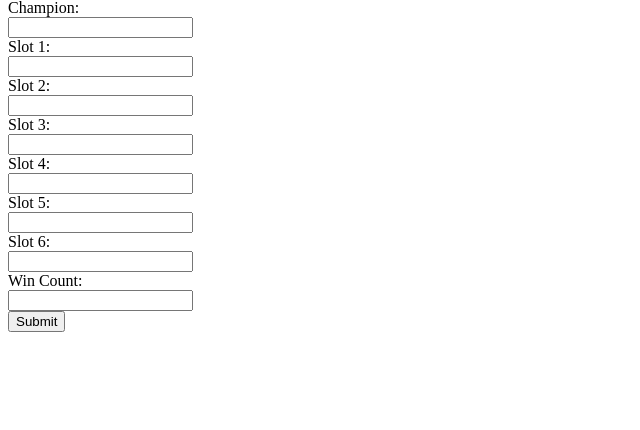
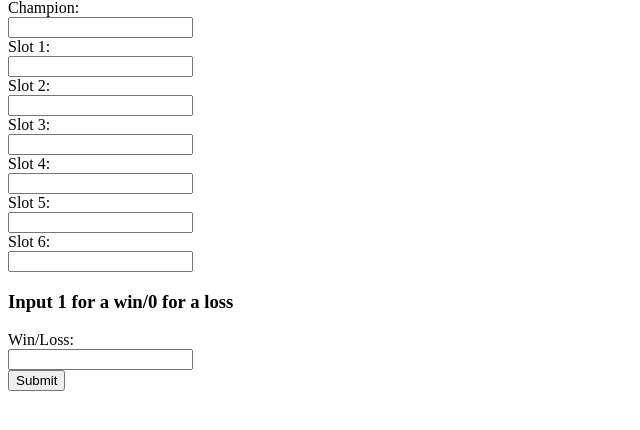
Before and after one commit to ddpr/LoL-FlaskApp, a Flask app: page /addrunepage in a window 1280 px wide. Shown: the part 81-511 px from the top of the page, without its empty margins (0-640 px from the left). Run offline with Flask 3, Linux system fonts and the light colour scheme.

Commit message:
Adds recommending champion from three searched, and editing tables

```diff
--- a/app.py
+++ b/app.py
@@ -32,7 +32,7 @@ def getrecs(cname):
     print("Recskills:", recskill,flush=True)  #Debug
     print("Recrune:", recrune,flush=True)  #Debug
 
-    return recbuild[0]["id"],recskill[0]["id"],recrune[0]["id"]
+    return recbuild[0]["id"],recskill[0]["id"],recrune[0]["id"],recbuild[0]["weighted_win_ratio"]
 
 @app.route('/')
 def index():
@@ -63,10 +63,33 @@ def addrunepage():
         slot4 = request.form['slot4']
         slot5 = request.form['slot5']
         slot6 = request.form['slot6']
-        win_count = request.form['win_count']
-        LL_CRUD.create_rune_page(win_count,slot1,slot2,slot3,slot4,slot5,slot6,cn)
+        win_count = int(request.form['win_count'])
+
+        updatecheck = LL_CRUD.read_rune_page(slot1,slot2,slot3,slot4,slot5,slot6,cn)
+        if len(updatecheck) == 0:
+            LL_CRUD.create_rune_page(win_count,slot1,slot2,slot3,slot4,slot5,slot6,cn)
+        else:
+            LL_CRUD.update_rune_page(win_count,slot1,slot2,slot3,slot4,slot5,slot6,cn)
         return render_template('managerunepage.html')
     return render_template('addrunepage.html')
+
+# @app.route('/editrunepage/<int:id>', methods = ('GET','POST'))
+# def editrunepage(id):
+#     query = """
+#                 SELECT cname, slot1, slot2, slot3, slot4, slot5, slot6, win_count FROM rune_page WHERE id = %s
+#             """
+#     results = LL_CRUD.run_query(query,id,True)
+#     cn = results[0]['cname']
+#     slot1 = results[0]['slot1']
+#     slot2 = results[0]['slot2']
+#     slot3 = results[0]['slot3']
+#     slot4 = results[0]['slot4']
+#     slot5 = results[0]['slot5']
+#     slot6 = results[0]['slot6']
+#     win_count = results[0]['win_count']
+#     if request.method == 'POST':
+#         return render_template('managerunepage.html')
+#     return render_template('addrunepage.html', edit = True, values = results)
 
 @app.route('/deleterunepage/<int:id>',methods=('POST',))
 def deleterunepage(id):
@@ -114,8 +137,13 @@ def addskillorders():
         skill1 = request.form['skill1']
         skill2 = request.form['skill2']
         skill3 = request.form['skill3']
-        win_count = request.form['win_count']
+        win_count = int(request.form['win_count'])
         LL_CRUD.create_skill_order(win_count,skill1,skill2,skill3,cn)
+        updatecheck = LL_CRUD.read_skill_order(skill1,skill2,skill3,cn)
+        if len(updatecheck) == 0:
+            LL_CRUD.create_skill_order(win_count,skill1,skill2,skill3,cn)
+        else:
+            LL_CRUD.update_skill_order(win_count,skill1,skill2,skill3,cn)
         return render_template('manageskillorder.html')
     return render_template('addskillorder.html')
 
@@ -164,8 +192,13 @@ def addbuild():
         item1 = request.form['item1']
         item2 = request.form['item2']
         item3 = request.form['item3']
-        win_count = request.form['win_count']
+        win_count = int(request.form['win_count'])
         LL_CRUD.create_build(win_count,item1,item2,item3,cn)
+        updatecheck = LL_CRUD.read_build(item1,item2,item3,cn)
+        if len(updatecheck) == 0:
+            LL_CRUD.read_build(item1,item2,item3,cn)
+        else:
+            LL_CRUD.update_build(win_count,item1,item2,item3,cn)
         return render_template('managebuilds.html')
     return render_template('addbuild.html')
 
@@ -189,6 +222,63 @@ def deletebuild(id):
     builds = LL_CRUD.run_query(buildquery,cname,True)
 
     return render_template('managebuilds.html',champion = cname, builds = builds)
+
+@app.route('/championsuggest', methods = ['GET','POST'])
+def championsuggest():
+    if request.method == 'POST':
+        cn1 = request.form['champname1']
+        cn2 = request.form['champname2']
+        cn3 = request.form['champname3']
+        cnlist = [cn1,cn2,cn3]
+        heighest_weighted_win_ratio = 0
+        for i in range(3):
+            cn = cnlist[i]
+            #Checking if champion is a valid champ at all (exist in build table)
+            validchampquery = """
+                        SELECT EXISTS (SELECT cname FROM build WHERE cname = %s) AS result
+                        """
+            validchamp = LL_CRUD.run_query(validchampquery,cn,True)[0]['result']
+            print(validchamp, flush=True) #Debug
+
+            #If champion is valid, check if its in the champion table, if not in champion table then add it along with it's recs
+            if validchamp:
+                existquery = """
+                SELECT cname FROM champion WHERE cname = %s
+                """
+                exist = [champ ['cname'] for champ in LL_CRUD.run_query(existquery,cn,True)]
+                print(exist, flush=True) #Debug
+                if not exist:
+                    inserquery = """
+                    INSERT INTO champion (cname, recommend_build_id, recommended_skillorder_id, recommended_runepage_id) VALUES (%s,%s,%s,%s)
+                    """
+                    recbuild, recskill, recrune, weighted_win_ratio = getrecs(cn)
+                    print("weights: ", cn, weighted_win_ratio)
+                    LL_CRUD.run_query(inserquery,(cn,recbuild,recskill,recrune),False)
+                if weighted_win_ratio > heighest_weighted_win_ratio:
+                    heighest_weighted_win_ratio = weighted_win_ratio
+                    print("Inserted:", cn,recbuild,recskill,recrune,"into champion table",  flush=True) #Debug
+
+                    query = """
+                    SELECT DISTINCT cname FROM champion WHERE cname = %s
+                    """
+                    champname = LL_CRUD.run_query(query,cn,True)[0]['cname']
+                    print(champname,flush=True)
+
+                    buildquery ="""
+                                SELECT item1, item2, item3,skill1, skill2, skill3, slot1, slot2, slot3, slot4, slot5, slot6
+                                FROM champion
+                                LEFT JOIN build ON champion.recommend_build_id = build.id
+                                LEFT JOIN skill_order ON champion.recommended_skillorder_id = skill_order.id
+                                LEFT JOIN rune_page ON champion.recommended_runepage_id = rune_page.id
+                                WHERE champion.cname = %s
+                                """
+                    build = LL_CRUD.run_query(buildquery,cn,True)
+            else:
+                return render_template("index.html") #Provide an error message of some sort
+        return render_template('champbuilds.html', champname = champname, build = build)
+
+    else:
+        return render_template("index.html")
 
 @app.route('/champion', methods = ['GET', 'POST'])
 def champsearch():
--- a/templates/addrunepage.html
+++ b/templates/addrunepage.html
@@ -28,7 +28,8 @@
         <label for="slot6">Slot 6:</label><br>
         <input type="text" id="slot1" name="slot6" required><br>
 
-        <label for="win_count">Win Count:</label><br>
+        <h3>Input 1 for a win/0 for a loss</h3>
+        <label for="win_count">Win/Loss:</label><br>
         <input type="text" id="win_count" name="win_count" required><br>
 
         <input type="submit" value="Submit">
--- a/templates/managebuilds.html
+++ b/templates/managebuilds.html
@@ -16,7 +16,7 @@
         <h1>Manage Builds</h1>
         <br>
         <form action="/addbuild" method ="get" enctype="text/plain">
-          <input type="submit" value = "Add New Build Entry">
+          <input type="submit" value = "Add New/Edit Build Entry">
         </form>
         <h2>Search Builds By Champions</h2>
         <form action ="/searchbuilds" method = "post" enctype="multipart/form-data">
--- a/templates/managerunepage.html
+++ b/templates/managerunepage.html
@@ -16,7 +16,7 @@
         <h1>Manage Rune Page Entries</h1>
         <br>
         <form action="/addrunepage" method ="get" enctype="text/plain">
-          <input type="submit" value = "Add New Rune Page Entry">
+          <input type="submit" value = "Add New/Edit Rune Page Entry">
         </form>
         <h2>Search Rune Pages By Champions</h2>
         <form action ="/searchrunepages" method = "post" enctype="multipart/form-data">
@@ -47,7 +47,9 @@
               <td>{{entry.win_count}}</td>
               <td>{{entry.game_count}}</td>
               <td>
-                <a href="/editrunepages/{{ entry.id }}">Edit</a>
+                <form action="/editrunepage/{{ entry.id }}" method = "get" style="display: inline;">
+                  <input type ="submit" value ="Edit">
+                  </form>
                 <form action="/deleterunepage/{{ entry.id }}" method="post" style="display: inline;">
                     <input type="submit" value="Delete" onclick="return confirm('Are you sure you want to delete this rune page entry?');">
                 </form>
--- a/templates/manageskillorder.html
+++ b/templates/manageskillorder.html
@@ -16,7 +16,7 @@
         <h1>Manage Skill Order Entries</h1>
         <br>
         <form action="/addskillorder" method ="get" enctype="text/plain">
-          <input type="submit" value = "Add New Skill Order Entry">
+          <input type="submit" value = "Add New/Edit Skill Order Entry">
         </form>
         <h2>Search Skill Orders By Champions</h2>
         <form action ="/searchskillorders" method = "post" enctype="multipart/form-data">
```
Also changed, not shown: templates/index.html (+8 -0 lines).
